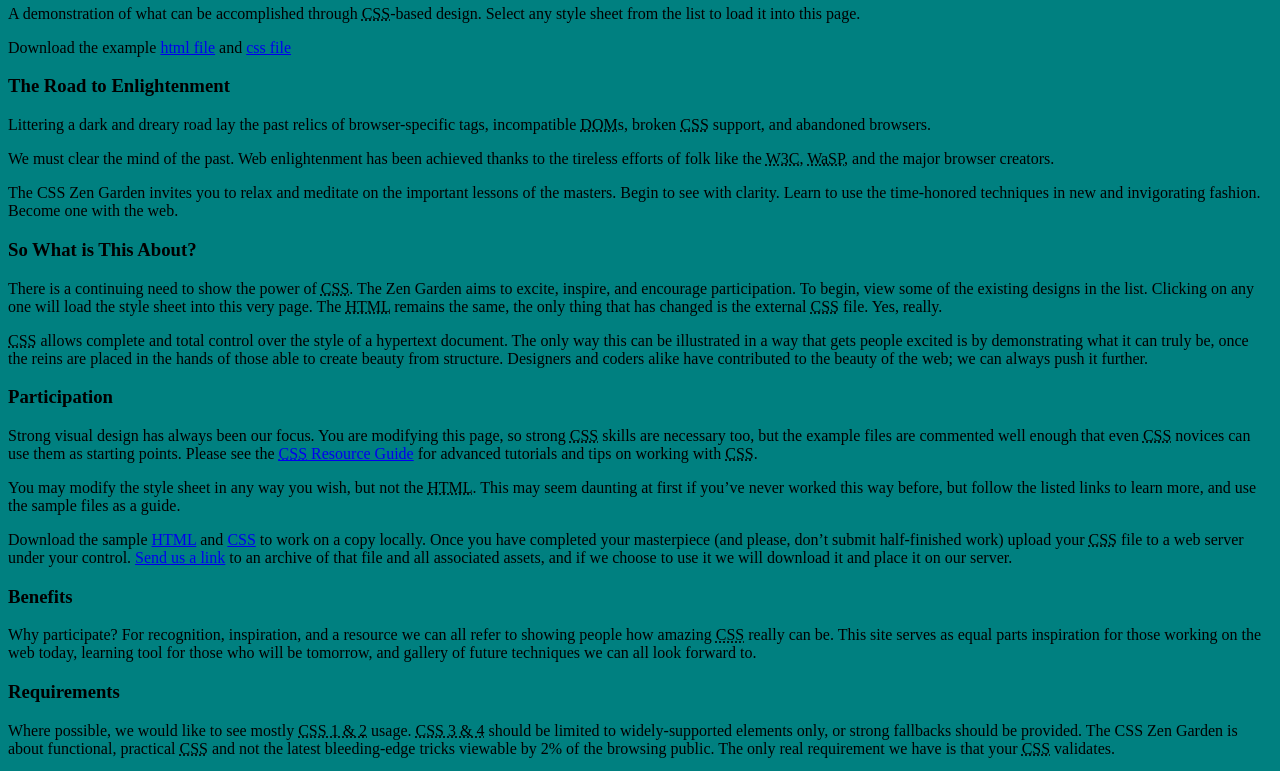
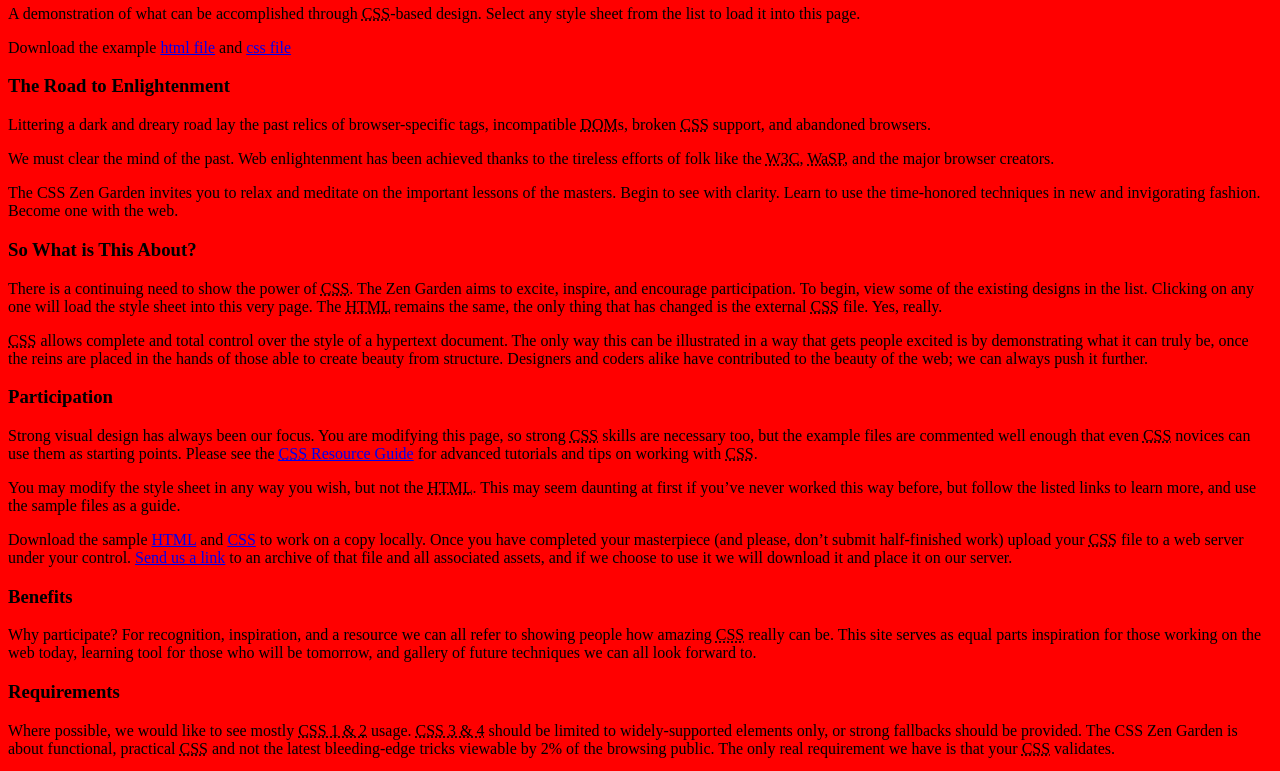
Before and after one commit to elyonnais/css-zen-garden, a plain HTML site: page index.html in a window 1280 px wide. Shown: the part 109-880 px from the top of the page. Drawn offline with Linux system fonts and the light colour scheme.

Commit message:
Testing Backgrounds
*Testing colors

```diff
--- a/style.css
+++ b/style.css
@@ -1,3 +1,3 @@
 body {
-    background: teal;
+    background: red;
 }
```
Also changed, not shown: 1 other file.
